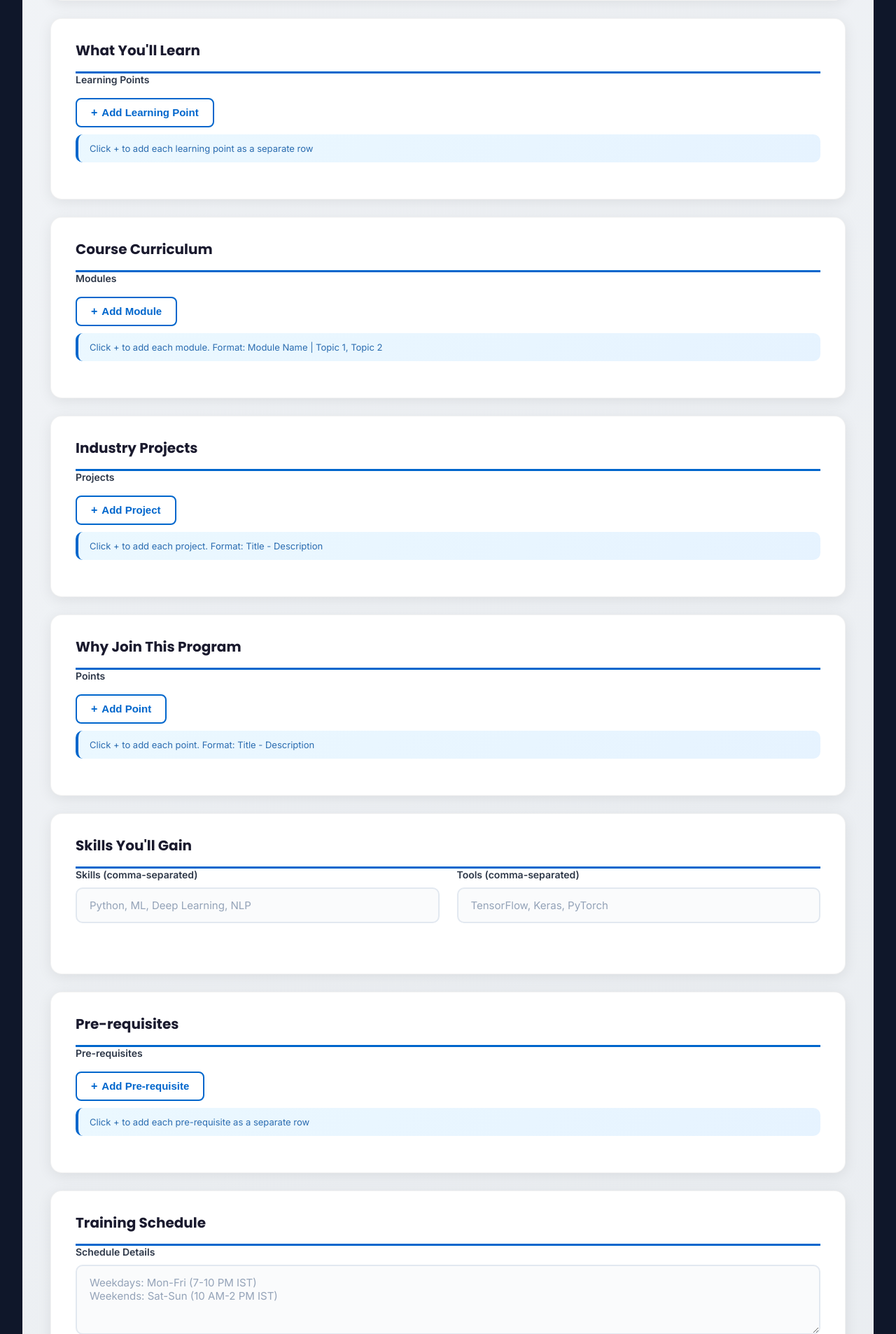
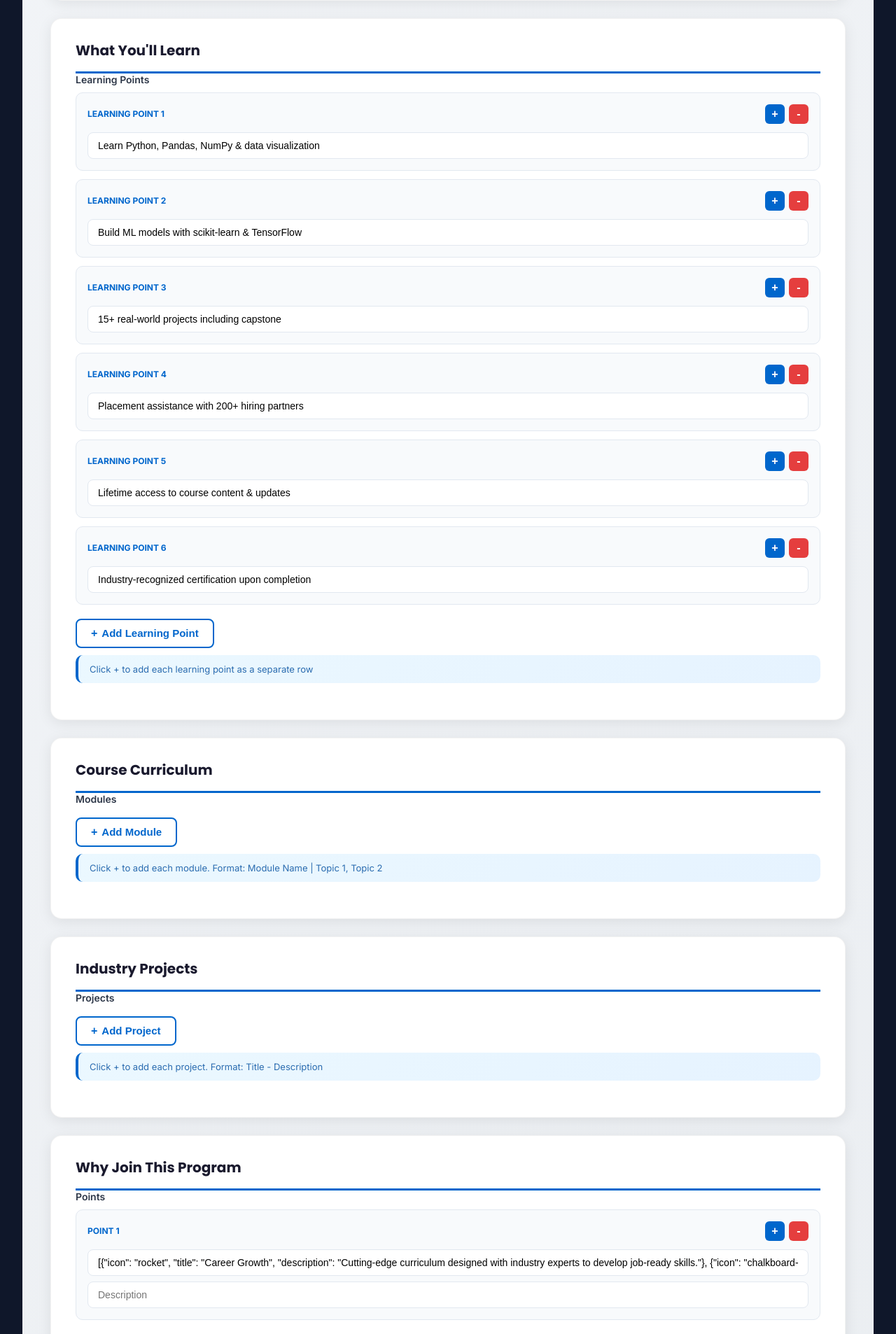
Before and after one commit to akhileshsingh241425-jpg/tranning, a Flask app: page /admin/courses/edit/1 in a window 1280 px wide. Shown: the part 2060-3966 px from the top of the page at 70% size. Run offline with Flask 3, Linux system fonts and the light colour scheme; a user stored in the database is signed in.

Commit message:
Fix form data loading: read from hidden inputs with course values

```diff
--- a/backend/templates/admin/course_form.html
+++ b/backend/templates/admin/course_form.html
@@ -157,7 +157,7 @@ textarea.form-control { min-height: 100px; resize: vertical; }
                 <button type="button" class="line-item-add-btn" id="btn-key-benefits">
                     <span style="font-size:16px;font-weight:700;">+</span> Add Learning Point
                 </button>
-                <input type="hidden" name="key_benefits" id="key-benefits-data" value="">
+                <input type="hidden" name="key_benefits" id="key-benefits-data" value="{{ course.key_benefits if course else '' }}">
                 <div class="section-note">Click + to add each learning point as a separate row</div>
             </div>
         </div>
@@ -170,7 +170,7 @@ textarea.form-control { min-height: 100px; resize: vertical; }
                 <button type="button" class="line-item-add-btn" id="btn-curriculum">
                     <span style="font-size:16px;font-weight:700;">+</span> Add Module
                 </button>
-                <input type="hidden" name="topic_wise_content" id="curriculum-data" value="">
+                <input type="hidden" name="topic_wise_content" id="curriculum-data" value="{{ course.topic_wise_content if course else '' }}">
                 <div class="section-note">Click + to add each module. Format: Module Name | Topic 1, Topic 2</div>
             </div>
         </div>
@@ -183,7 +183,7 @@ textarea.form-control { min-height: 100px; resize: vertical; }
                 <button type="button" class="line-item-add-btn" id="btn-projects">
                     <span style="font-size:16px;font-weight:700;">+</span> Add Project
                 </button>
-                <input type="hidden" name="projects_list" id="projects-data" value="">
+                <input type="hidden" name="projects_list" id="projects-data" value="{{ course.projects_list if course else '' }}">
                 <div class="section-note">Click + to add each project. Format: Title - Description</div>
             </div>
         </div>
@@ -196,7 +196,7 @@ textarea.form-control { min-height: 100px; resize: vertical; }
                 <button type="button" class="line-item-add-btn" id="btn-why-join">
                     <span style="font-size:16px;font-weight:700;">+</span> Add Point
                 </button>
-                <input type="hidden" name="why_join" id="why-join-data" value="">
+                <input type="hidden" name="why_join" id="why-join-data" value="{{ course.why_join if course else '' }}">
                 <div class="section-note">Click + to add each point. Format: Title - Description</div>
             </div>
         </div>
@@ -223,7 +223,7 @@ textarea.form-control { min-height: 100px; resize: vertical; }
                 <button type="button" class="line-item-add-btn" id="btn-prerequisites">
                     <span style="font-size:16px;font-weight:700;">+</span> Add Pre-requisite
                 </button>
-                <input type="hidden" name="prerequisites" id="prerequisites-data" value="">
+                <input type="hidden" name="prerequisites" id="prerequisites-data" value="{{ course.prerequisites if course else '' }}">
                 <div class="section-note">Click + to add each pre-requisite as a separate row</div>
             </div>
         </div>
@@ -286,7 +286,7 @@ textarea.form-control { min-height: 100px; resize: vertical; }
                 <button type="button" class="line-item-add-btn" id="btn-objectives">
                     <span style="font-size:16px;font-weight:700;">+</span> Add Objective
                 </button>
-                <input type="hidden" name="course_objectives" id="objectives-data" value="">
+                <input type="hidden" name="course_objectives" id="objectives-data" value="{{ course.course_objectives if course else '' }}">
                 <div class="section-note">Click + to add each objective as a separate row</div>
             </div>
         </div>
@@ -299,7 +299,7 @@ textarea.form-control { min-height: 100px; resize: vertical; }
                 <button type="button" class="line-item-add-btn" id="btn-reviews">
                     <span style="font-size:16px;font-weight:700;">+</span> Add Review
                 </button>
-                <input type="hidden" name="reviews_list" id="reviews-data" value="">
+                <input type="hidden" name="reviews_list" id="reviews-data" value="{{ course.reviews_list if course else '' }}">
                 <div class="section-note">Click + to add each review</div>
             </div>
         </div>
@@ -312,7 +312,7 @@ textarea.form-control { min-height: 100px; resize: vertical; }
                 <button type="button" class="line-item-add-btn" id="btn-faq">
                     <span style="font-size:16px;font-weight:700;">+</span> Add FAQ
                 </button>
-                <input type="hidden" name="faq" id="faq-data" value="">
+                <input type="hidden" name="faq" id="faq-data" value="{{ course.faq if course else '' }}">
                 <div class="section-note">Click + to add each FAQ</div>
             </div>
         </div>
@@ -552,9 +552,9 @@ textarea.form-control { min-height: 100px; resize: vertical; }
         var field2Labels = ['', 'Topics (comma separated)', 'Short Description', 'Description', '', ''];
 
         fields.forEach(function(field, idx) {
-            var textarea = document.querySelector('textarea[name="' + field + '"]');
-            if (!textarea || !textarea.value) return;
-            var lines = textarea.value.split('\n').filter(function(l) { return l.trim(); });
+            var hiddenInput = document.getElementById(field.replace('_', '-') + '-data');
+            if (!hiddenInput || !hiddenInput.value) return;
+            var lines = hiddenInput.value.split('\n').filter(function(l) { return l.trim(); });
             lines.forEach(function(line) {
                 addLineItem(ids[idx], labels[idx], hasTwo[idx], field1Labels[idx], field2Labels[idx]);
                 var rows = document.querySelectorAll('#' + ids[idx] + ' .line-item-row');
@@ -572,9 +572,9 @@ textarea.form-control { min-height: 100px; resize: vertical; }
     }
 
     function loadReviews() {
-        var textarea = document.querySelector('textarea[name="reviews_list"]');
-        if (!textarea || !textarea.value) return;
-        var lines = textarea.value.split('\n').filter(function(l) { return l.trim(); });
+        var hiddenInput = document.getElementById('reviews-data');
+        if (!hiddenInput || !hiddenInput.value) return;
+        var lines = hiddenInput.value.split('\n').filter(function(l) { return l.trim(); });
         lines.forEach(function(line) {
             var parts = line.split(' | ');
             if (parts.length >= 3) {
@@ -592,9 +592,9 @@ textarea.form-control { min-height: 100px; resize: vertical; }
     }
 
     function loadFaqs() {
-        var textarea = document.querySelector('textarea[name="faq"]');
-        if (!textarea || !textarea.value) return;
-        var lines = textarea.value.split('\n').filter(function(l) { return l.trim(); });
+        var hiddenInput = document.getElementById('faq-data');
+        if (!hiddenInput || !hiddenInput.value) return;
+        var lines = hiddenInput.value.split('\n').filter(function(l) { return l.trim(); });
         lines.forEach(function(line) {
             var parts = line.split(' | ');
             if (parts.length >= 2) {
```
